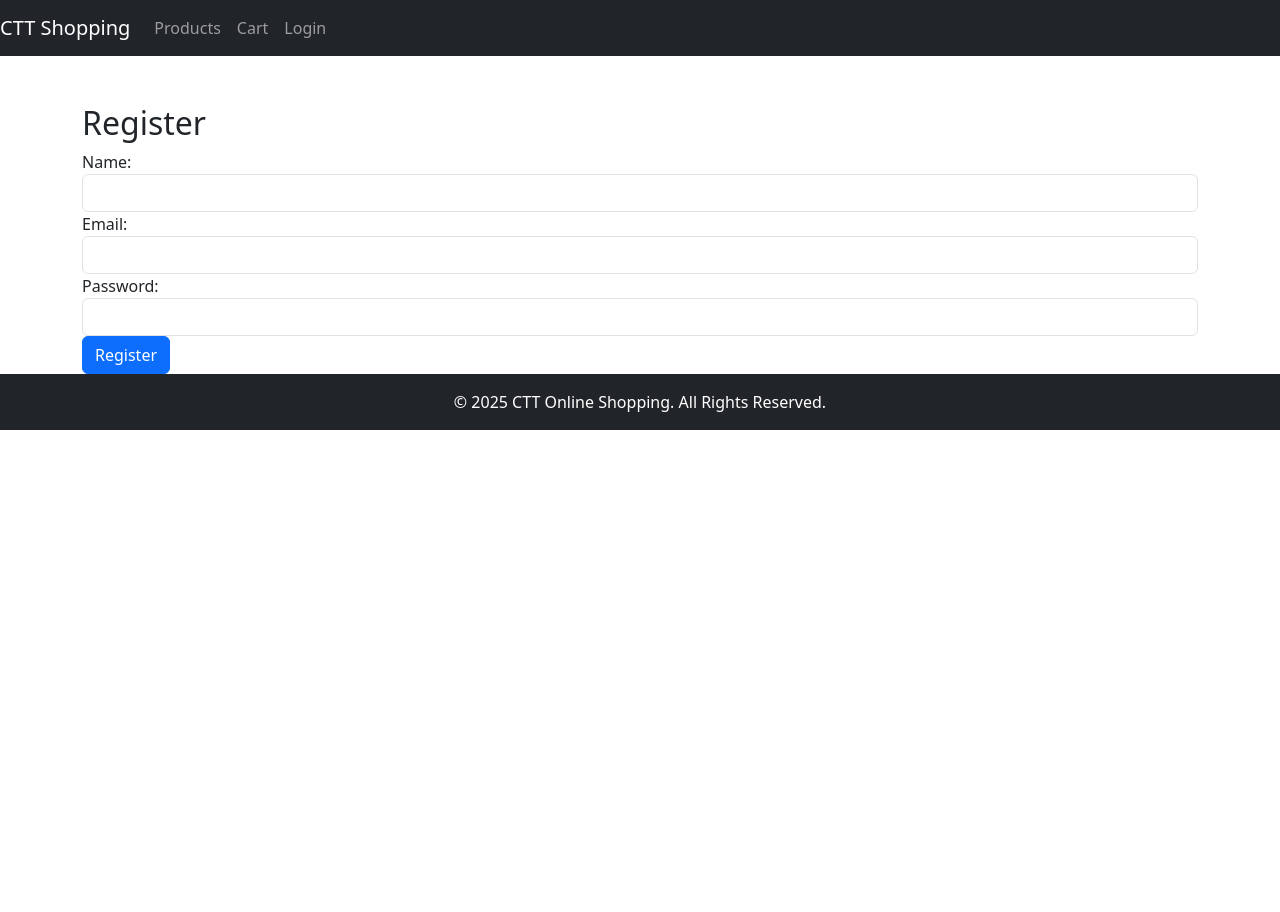
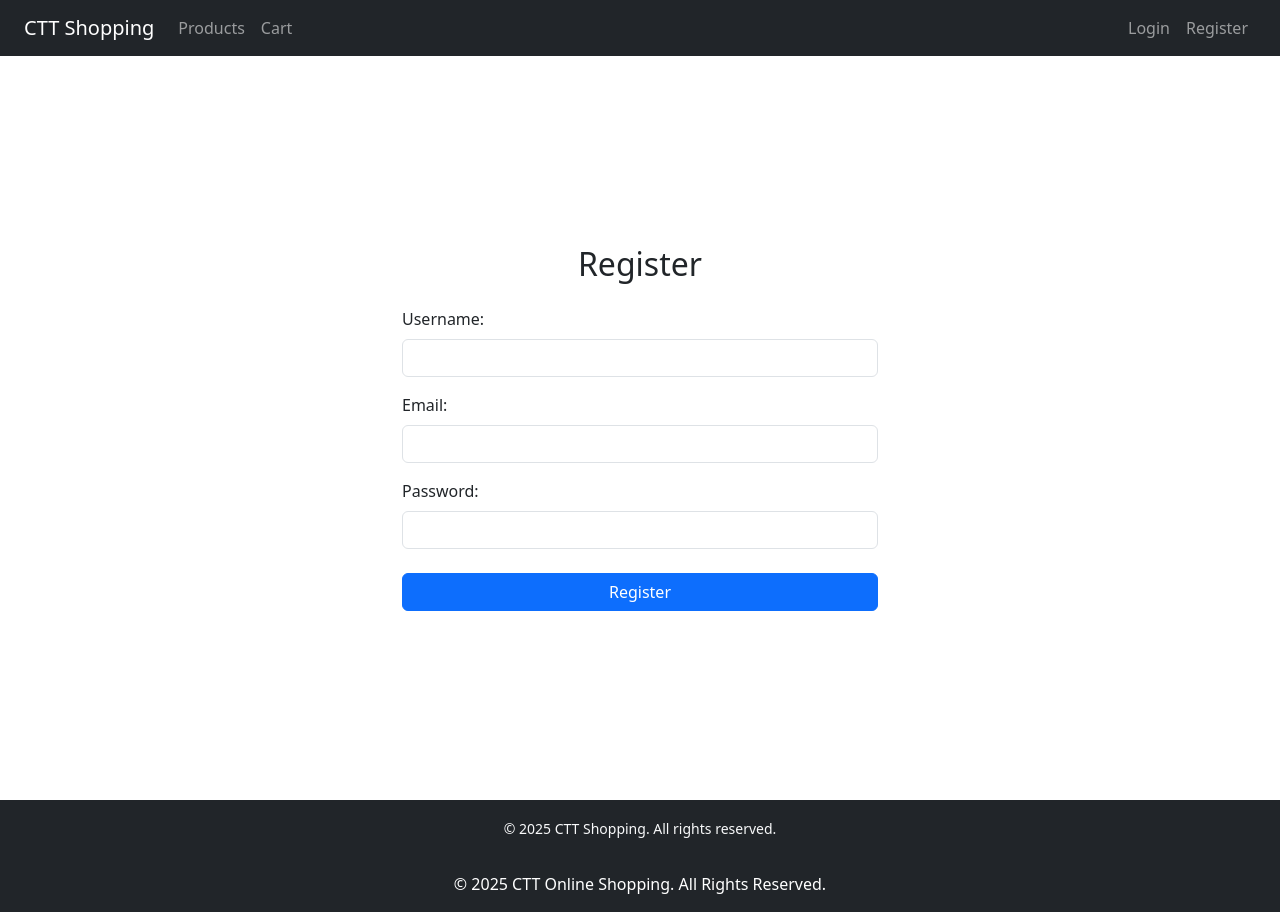
Before and after one commit to satyamvatstyagi/CTTShopingUIService, a React (Create React App) app: page /register in a window 1280 px wide. Before the commit the page ends 800 px from the top, so only its background shows below. Built offline with nearby package versions, Linux system fonts and the light colour scheme; no server answers; a small style sheet from the web is missing.

Commit message:
Add layout component, enhance cart and product catalog pages, and update navbar for better navigation

```diff
--- a/public/index.html
+++ b/public/index.html
@@ -2,13 +2,29 @@
 <html lang="en">
 
 <head>
-    <meta charset="UTF-8">
-    <meta name="viewport" content="width=device-width, initial-scale=1.0">
-    <title>React App</title>
+    <meta charset="UTF-8" />
+    <meta name="viewport" content="width=device-width, initial-scale=1.0" />
+    <title>CTT Shopping</title>
+
+    <!-- ✅ Bootstrap CSS -->
+    <link href="https://cdn.jsdelivr.net/npm/bootstrap@5.3.0/dist/css/bootstrap.min.css" rel="stylesheet"
+        integrity="sha384-ENjdO4Dr2bkBIFxQpeoA6F5V5r3v6fU8J4vUMpTPgAvbHeHkeLU2I8WX0z9kL04C" crossorigin="anonymous" />
+
+    <!-- ✅ Optional custom styles -->
+    <style>
+        body {
+            background-color: #f8f9fa;
+        }
+    </style>
 </head>
 
 <body>
     <div id="root"></div>
+
+    <!-- ✅ Bootstrap JS Bundle (includes Popper) -->
+    <script src="https://cdn.jsdelivr.net/npm/bootstrap@5.3.0/dist/js/bootstrap.bundle.min.js"
+        integrity="sha384-qWZ5fwQuP1tHFupG+8qgZ2l2zSKIMPlnMLz+SGrA1B3hrqWwuvbhcCeTyzPz08p4"
+        crossorigin="anonymous"></script>
 </body>
 
 </html>
--- a/src/App.js
+++ b/src/App.js
@@ -1,5 +1,7 @@
 import React from "react";
 import { BrowserRouter as Router, Route, Routes } from "react-router-dom";
+
+
 import Home from "./pages/Home";
 import Login from "./pages/Login";
 import Register from "./pages/Register";
--- a/src/components/Navbar.js
+++ b/src/components/Navbar.js
@@ -3,13 +3,40 @@ import { Link } from "react-router-dom";
 
 const Navbar = () => {
     return (
-        <nav className="navbar navbar-expand-lg navbar-dark bg-dark">
+        <nav className="navbar navbar-expand-lg navbar-dark bg-dark px-4">
             <Link className="navbar-brand" to="/">CTT Shopping</Link>
-            <div className="collapse navbar-collapse">
-                <ul className="navbar-nav ml-auto">
-                    <li className="nav-item"><Link className="nav-link" to="/products">Products</Link></li>
-                    <li className="nav-item"><Link className="nav-link" to="/cart">Cart</Link></li>
-                    <li className="nav-item"><Link className="nav-link" to="/login">Login</Link></li>
+
+            <button
+                className="navbar-toggler"
+                type="button"
+                data-bs-toggle="collapse"
+                data-bs-target="#navbarNav"
+                aria-controls="navbarNav"
+                aria-expanded="false"
+                aria-label="Toggle navigation"
+            >
+                <span className="navbar-toggler-icon"></span>
+            </button>
+
+            <div className="collapse navbar-collapse" id="navbarNav">
+                {/* Left-side navigation */}
+                <ul className="navbar-nav me-auto">
+                    <li className="nav-item">
+                        <Link className="nav-link" to="/products">Products</Link>
+                    </li>
+                    <li className="nav-item">
+                        <Link className="nav-link" to="/cart">Cart</Link>
+                    </li>
+                </ul>
+
+                {/* Right-side auth buttons */}
+                <ul className="navbar-nav ms-auto">
+                    <li className="nav-item">
+                        <Link className="nav-link" to="/login">Login</Link>
+                    </li>
+                    <li className="nav-item">
+                        <Link className="nav-link" to="/register">Register</Link>
+                    </li>
                 </ul>
             </div>
         </nav>
--- a/src/pages/Cart.js
+++ b/src/pages/Cart.js
@@ -2,9 +2,20 @@ import React from "react";
 
 const Cart = () => {
     return (
-        <div className="container mt-5">
-            <h2>Shopping Cart</h2>
-            <p>Your selected items will appear here.</p>
+        <div className="d-flex flex-column min-vh-100">
+            <main className="flex-grow-1 d-flex align-items-center justify-content-center">
+                <div className="container text-center" style={{ maxWidth: "600px" }}>
+                    <h2 className="mb-4">🛒 Your Shopping Cart</h2>
+                    <div className="alert alert-info" role="alert">
+                        Your cart is currently empty. Start adding some products!
+                    </div>
+                    <p className="text-muted">Browse our products and add items to your cart.</p>
+                </div>
+            </main>
+
+            <footer className="bg-dark text-light text-center py-3 mt-auto">
+                <small>&copy; 2025 CTT Shopping. All rights reserved.</small>
+            </footer>
         </div>
     );
 };
--- a/src/pages/Login.js
+++ b/src/pages/Login.js
@@ -16,7 +16,7 @@ const Login = () => {
             const res = await login(userName, password);
             console.log("Login successful:", res);
             setSuccess("Login successful!");
-            localStorage.setItem("token", res.data?.token || ""); // optional
+            localStorage.setItem("token", res.data?.token || "");
         } catch (err) {
             console.error("Login failed:", err);
             setError("Invalid username or password");
@@ -24,10 +24,12 @@ const Login = () => {
     };
 
     return (
-        <div className="container mt-5" style={{ maxWidth: "400px" }}>
+        <div className="d-flex flex-column min-vh-100">
+            <main className="flex-grow-1 d-flex align-items-center justify-content-center">
+                <div className="container" style={{ maxWidth: "400px" }}>
                     <h2 className="mb-4 text-center">Login</h2>
                     <form onSubmit={handleSubmit}>
-                <div className="mb-3">
+                        <div className="mb-4">
                             <label className="form-label">Username:</label>
                             <input
                                 type="text"
@@ -37,7 +39,7 @@ const Login = () => {
                                 required
                             />
                         </div>
-                <div className="mb-3">
+                        <div className="mb-4">
                             <label className="form-label">Password:</label>
                             <input
                                 type="password"
@@ -49,8 +51,15 @@ const Login = () => {
                         </div>
                         {error && <div className="alert alert-danger">{error}</div>}
                         {success && <div className="alert alert-success">{success}</div>}
-                <button type="submit" className="btn btn-primary w-100">Login</button>
+                        <button type="submit" className="btn btn-primary w-100 mt-3">Login</button>
                     </form>
+                </div>
+            </main>
+
+            {/* Sticky Footer */}
+            <footer className="bg-dark text-light text-center py-3 mt-auto">
+                <small>&copy; 2025 CTT Shopping. All rights reserved.</small>
+            </footer>
         </div>
     );
 };
--- a/src/pages/Register.js
+++ b/src/pages/Register.js
@@ -1,39 +1,90 @@
 import React, { useState } from "react";
+import { register } from "../services/authService"; // Make sure this path is correct
 
 const Register = () => {
     const [formData, setFormData] = useState({
-        name: "",
+        user_name: "",
         email: "",
         password: "",
     });
+    const [error, setError] = useState("");
+    const [success, setSuccess] = useState("");
 
     const handleChange = (e) => {
-        setFormData({ ...formData, [e.target.name]: e.target.value });
+        setFormData({
+            ...formData,
+            [e.target.name]: e.target.value,
+        });
     };
 
-    const handleSubmit = (e) => {
+    const handleSubmit = async (e) => {
         e.preventDefault();
-        console.log("User Registered:", formData);
+        setError("");
+        setSuccess("");
+
+        try {
+            const response = await register(formData);
+            console.log("User registered:", response);
+            setSuccess("Registration successful!");
+        } catch (err) {
+            console.error("Registration error:", err);
+            setError("Something went wrong. Please try again.");
+        }
     };
 
     return (
-        <div className="container mt-5">
-            <h2>Register</h2>
-            <form onSubmit={handleSubmit}>
-                <div className="form-group">
-                    <label>Name:</label>
-                    <input type="text" name="name" className="form-control" onChange={handleChange} required />
+        <div className="d-flex flex-column min-vh-100">
+            <main className="flex-grow-1 d-flex align-items-center justify-content-center">
+                <div className="container" style={{ maxWidth: "500px" }}>
+                    <h2 className="mb-4 text-center">Register</h2>
+                    <form onSubmit={handleSubmit}>
+                        <div className="mb-3">
+                            <label className="form-label">Username:</label>
+                            <input
+                                type="text"
+                                name="user_name"
+                                className="form-control"
+                                value={formData.user_name}
+                                onChange={handleChange}
+                                required
+                            />
+                        </div>
+                        <div className="mb-3">
+                            <label className="form-label">Email:</label>
+                            <input
+                                type="email"
+                                name="email"
+                                className="form-control"
+                                value={formData.email}
+                                onChange={handleChange}
+                                required
+                            />
+                        </div>
+                        <div className="mb-3">
+                            <label className="form-label">Password:</label>
+                            <input
+                                type="password"
+                                name="password"
+                                className="form-control"
+                                value={formData.password}
+                                onChange={handleChange}
+                                required
+                            />
+                        </div>
+
+                        {error && <div className="alert alert-danger">{error}</div>}
+                        {success && <div className="alert alert-success">{success}</div>}
+
+                        <button type="submit" className="btn btn-primary w-100 mt-2">
+                            Register
+                        </button>
+                    </form>
                 </div>
-                <div className="form-group">
-                    <label>Email:</label>
-                    <input type="email" name="email" className="form-control" onChange={handleChange} required />
-                </div>
-                <div className="form-group">
-                    <label>Password:</label>
-                    <input type="password" name="password" className="form-control" onChange={handleChange} required />
-                </div>
-                <button type="submit" className="btn btn-primary">Register</button>
-            </form>
+            </main>
+
+            <footer className="bg-dark text-light text-center py-3 mt-auto">
+                <small>&copy; 2025 CTT Shopping. All rights reserved.</small>
+            </footer>
         </div>
     );
 };
```
Also changed, not shown: src/components/Layout.js (added, +18 -0 lines), src/pages/ProductCatalog.js (+30 -7 lines). Lines whose indentation alone changed are shown as unchanged.
